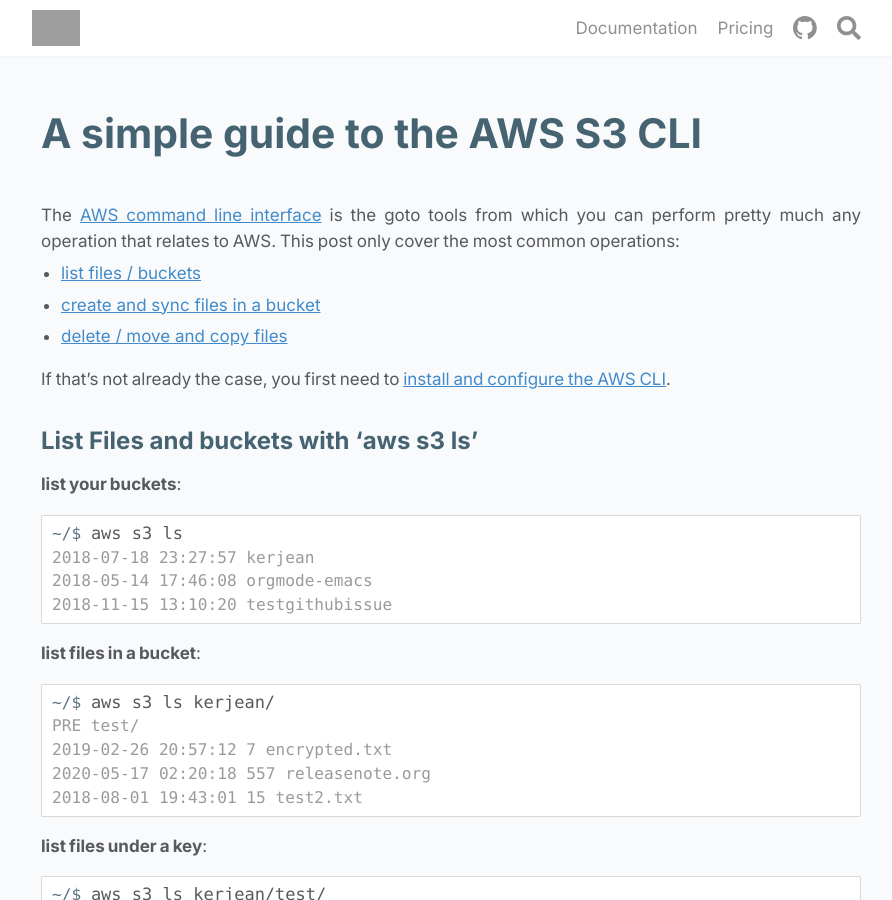
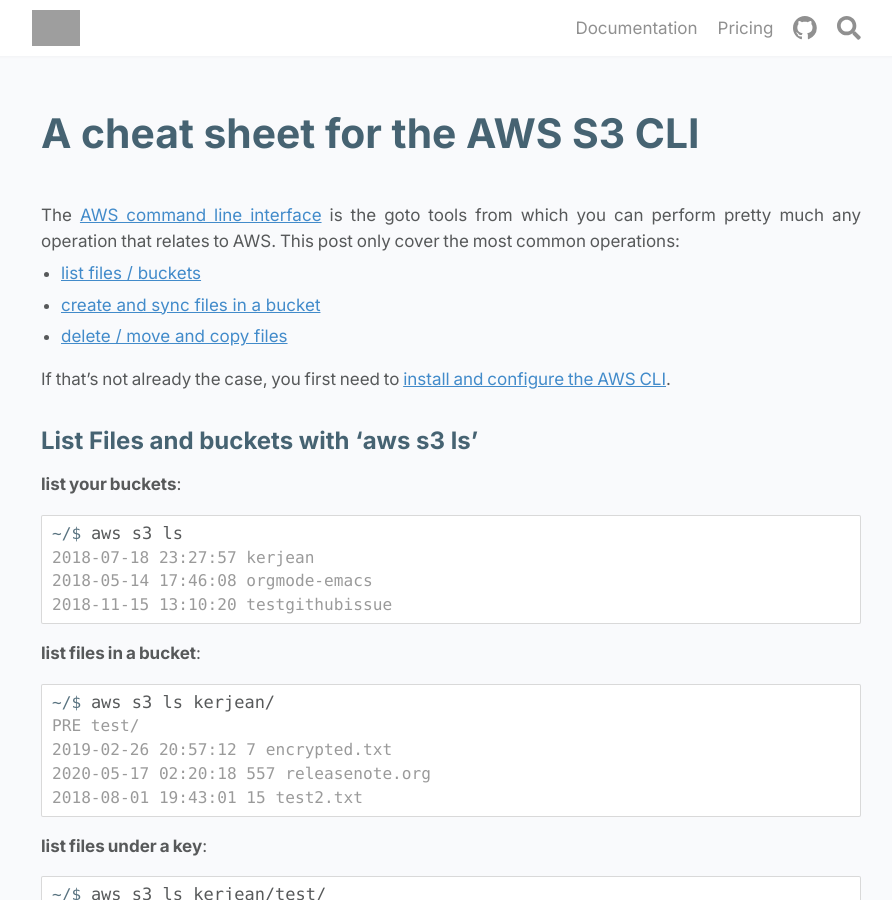
Before and after one commit to mickael-kerjean/filestash-website, a Jekyll site: the page built from _posts/2020-07-14-aws-cli-guide.md, in a window 1280 px wide and 900 px high. Shown: the whole window, without its empty margins (189-1081 px from the left). Built offline with Jekyll 4.4.1, drawn with Linux system fonts in a browser that asks for light colours; grey boxes are pictures that could not be loaded.

Commit message:
post (update): seo

```diff
--- a/_posts/2020-07-14-aws-cli-guide.md
+++ b/_posts/2020-07-14-aws-cli-guide.md
@@ -1,5 +1,5 @@
 ---
-title: A simple guide to the AWS S3 CLI
+title: A cheat sheet for the AWS S3 CLI
 description: Find your way on the AWS S3 CLI - list files with ls, removal with rm, copy, download, move ...
 layout: post
 permalink: /aws-s3-cli.html
```
